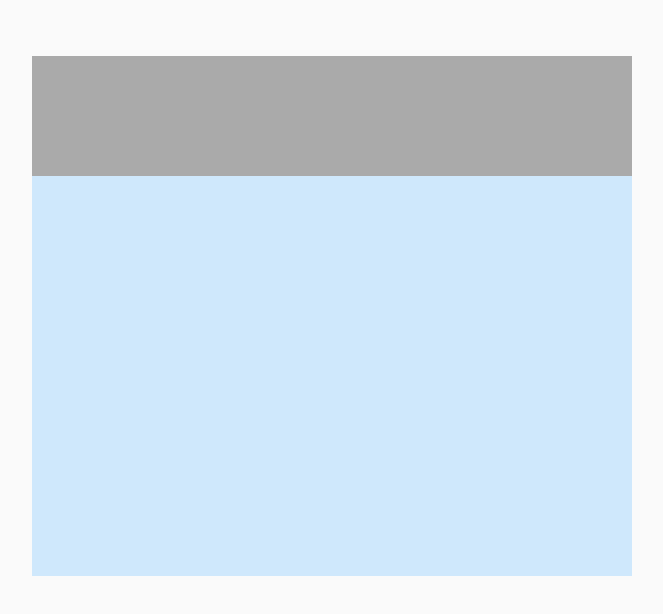
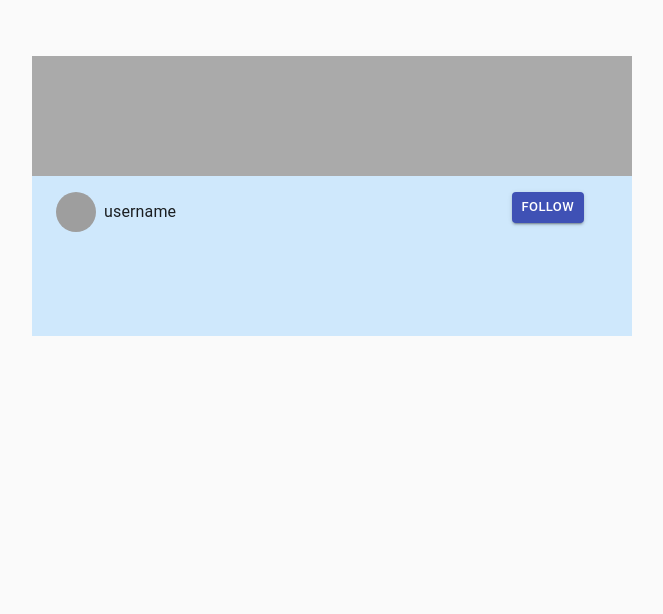
Before and after one commit to karanOO89/codagram, a React (Create React App) app: page / in a window 1280 px wide. Shown: the top 614 px of the page, without its empty margins (308-971 px from the left). Built offline with nearby package versions, Linux system fonts and the light colour scheme; grey boxes are pictures that could not be loaded.

Commit message:
preliminary version of single search result page

```diff
--- a/src/components/SearchResult.js
+++ b/src/components/SearchResult.js
@@ -6,8 +6,9 @@ const SearchResult = () => {
 
   return (
     <div>
-      <Background />
+
       <SingleSearch />
+
     </div>
   )
 }
--- a/src/components/search/SingleSearch.js
+++ b/src/components/search/SingleSearch.js
@@ -1,24 +1,51 @@
 import React from "react-dom";
+//import SearchResult from "../SearchResult";
+// import Button from '@material-ui/core/Button';
+// import Box from '@material-ui/core/Box';
+import "./singleSearch.scss"
 import "../dialogPost/postEditor";
 import CssBaseline from '@material-ui/core/CssBaseline';
 import Typography from '@material-ui/core/Typography';
 import Container from '@material-ui/core/Container';
+import Background from "./background";
+import Follow from "./follow";
+import UserInfo from "../topNav_props/userInfo";
+import { CenterFocusStrong } from "@material-ui/icons";
+import Avatar from "@material-ui/core/Avatar";
 
 const SingleSearch = () => {
   return (
+   <div>
+     <div>
+      <Background />
+    </div>
     <div>
       <CssBaseline />
       <Container maxWidth="sm"
         style={{
           backgroundColor: '#cfe8fc',
           width: '50vw',
-          height: '50vh',
-          }}>
-        <Typography
-          component="div"
-        />
+          height: '20vh',
+         }}>
+        <Typography component="div">
+         <div class="searchBody">
+           <div >
+           <div class="username">
+            <article>
+              {/* <div>logo</div> */}
+              <Avatar alt="Remy Sharp" src="/static/images/avatar/1.jpg" />
+              <div class ="user_text">username</div>
+            </article>
+          </div>
+           </div>
+           <div>
+             <Follow />
+           </div>
+         </div>
+        </Typography>
+      </Container>
+    </div>
 
-      </Container>
     </div>
     )
 };
--- a/src/components/search/follow.js
+++ b/src/components/search/follow.js
@@ -0,0 +1,29 @@
+import React from "react";
+import CssBaseline from "@material-ui/core/CssBaseline";
+import Typography from "@material-ui/core/Typography";
+import Container from "@material-ui/core/Container";
+
+import Button from "@material-ui/core/Button";
+
+
+
+const Follow = () => {
+  return (
+    <div>
+      <CssBaseline />
+      <Container fixed>
+        <Typography
+          component="div"
+        >
+        </Typography>
+        <Button size="small" variant="contained" color="primary" >
+          Follow
+        </Button>
+      </Container>
+
+    </div>
+
+  );
+};
+
+export default Follow;
--- a/src/components/search/singlesearch.scss
+++ b/src/components/search/singlesearch.scss
@@ -0,0 +1,15 @@
+.searchBody{
+  display: flex;
+  justify-content: space-between;
+  padding-top: 1rem;
+}
+
+.username {
+  article {
+    display: flex;
+    justify-content: space-evenly;
+    .user_text{
+        padding: .5em;
+    }
+  }
+}
```
